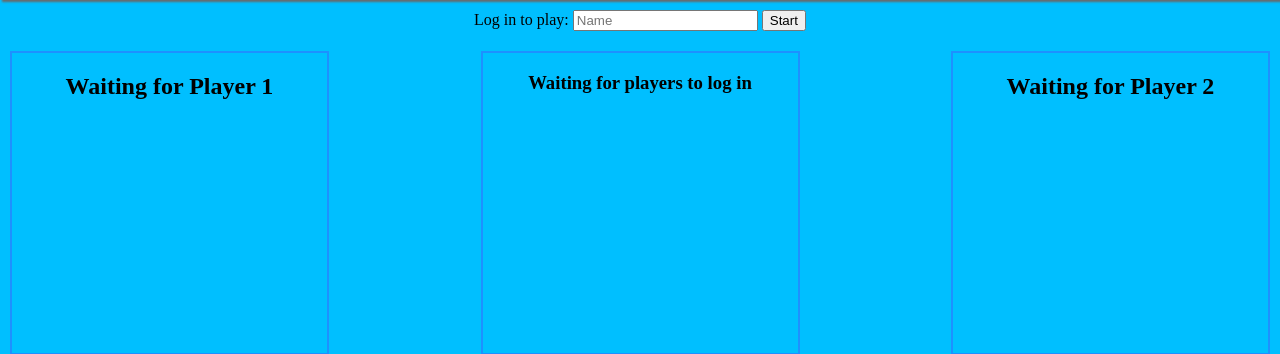
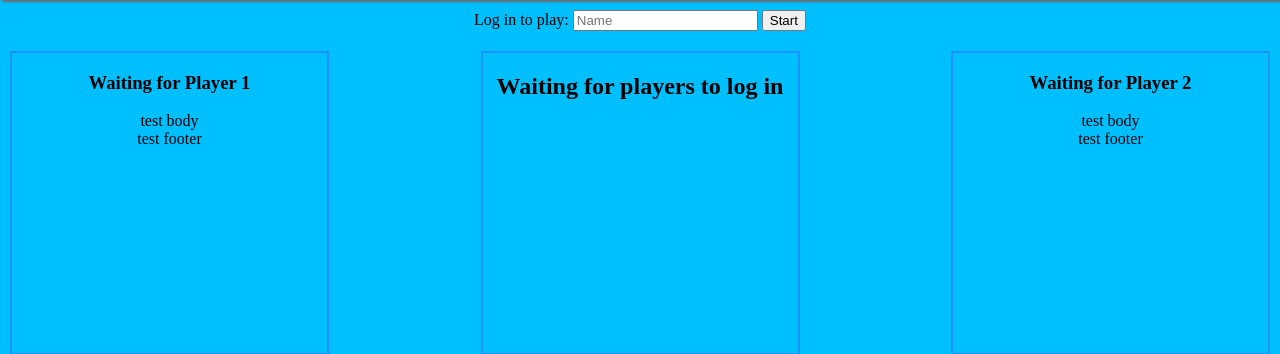
Before and after one commit to billbitt/RPS-Multiplayer, a PHP site: page / in a window 1280 px wide. Shown: the part 120-474 px from the top of the page. Run offline with PHP 8.4, Linux system fonts and the light colour scheme; some libraries are stand-ins or nearby versions.

Commit message:
midpoint save

```diff
--- a/assets/css/style.css
+++ b/assets/css/style.css
@@ -39,6 +39,10 @@ header {
     margin: 0px 0px 0px 15px;
 }
 
+#player1-footer, #player2-footer {
+    vertical-align: bottom;
+}
+
 .game-choice {
     vertical-align: middle;
 }
--- a/assets/js/game.js
+++ b/assets/js/game.js
@@ -8,8 +8,6 @@ var playerKey;
 var playerId;
 var numberOfPlayers;
 
-// '.info/connected' is a special location provided by Firebase that is updated every time the client's connection state changes.
-// '.info/connected' is a boolean value, true if the client is connected and false if they are
 // When the client's connection state changes...
 database.ref(".info/connected").on("value", function(snap) {
 	// If someone is connected..
@@ -19,34 +17,39 @@ database.ref(".info/connected").on("value", function(snap) {
 		// Remove user from the connection list when they disconnect.
 		con.onDisconnect().remove();
 	};
+}, function(errorObject){
+	alert("firebase encountered an error");
 });
 
-// database.ref("/connections") references a secific location in our database.
-// All of our connections will be stored in this directory.
 // When first loaded or when the connections list changes...
 database.ref("/connections").on("value", function(snap) {
 	// Display the viewer count in the html. The number of online users is the number of children in the connections list.
     console.log(snap.numChildren());
 	$("#connected-viewers").text(snap.numChildren());
+}, function(errorObject){
+	alert("firebase encountered an error");
 });
 
 database.ref("/gameState").on("value", function(snap) {
     var state = snap.val().gameState;
     if (state === "need-players"){
         //stuff
-    } else if (state === "player-one") {
+    } else if (state === "player-one-turn") {
         //stuff
-    } else if (state === "player-two") {
+    } else if (state === "player-two-turn") {
         //stuff
-    } else if (state === "result") {
+    } else if (state === "show-result") {
         //stuff
     };
 
+}, function(errorObject){
+	alert("firebase encountered an error");
 });
 
 database.ref("/players").on("value", function(snap) {
+    //figure out how many players are logged in
+    numberOfPlayers = parseInt(snap.numChildren());
     //if 2 players are logged in, hide the ability to log in, otherwise, show it
-    numberOfPlayers = parseInt(snap.numChildren());
     if (numberOfPlayers >= 2) {
         $("#login-form").hide();
         //set game state to player one's turn'
@@ -56,6 +59,41 @@ database.ref("/players").on("value", function(snap) {
     } else {
         $("#login-form").show();
     };
+
+    //update the display of player's names, if they exist
+    if (snap.child("p1").exists()){
+        console.log("p1 exists");
+        //display the player's name and record
+        $("#player1-header").html("<p>" + snap.val().p1.playerName + "</p>");
+        $("#player1-footer").html("<p>Wins: " + snap.val().p1.wins + ", Losses: " + snap.val().p1.losses + "</p>")
+    };
+
+    if (snap.child("p2").exists()){
+        console.log("p2 exists");
+       //display the player's name and record
+        $("#player2-header").html("<p>" + snap.val().p2.playerName + "</p>")
+        $("#player1-footer").html("<p>Wins: " + snap.val().p2.wins + ", Losses: " + snap.val().p2.losses + "</p>")
+    };
+
+}, function(errorObject){
+	alert("firebase encountered an error");
+});
+
+database.ref("/players").on("child_added", function(snap) {
+    console.log("new player added");
+}, function(errorObject){
+	alert("firebase encountered an error");
+});
+
+//if data in the players change, see if it is time to compare results
+database.ref("/players").on("child_changed", function(snap) {
+    console.log("child info changed");
+    //compare their selections
+
+    //if the selections are both valid, then compare them
+
+}, function(errorObject){
+	alert("firebase encountered an error");
 });
 
 //on initial load, get a snapshot.  also if any values change, get a snapshot.
@@ -73,6 +111,7 @@ database.ref("/chatLog").on("child_added", function(childSnapshot){
 }, function(errorObject){
 	alert("firebase encountered an error");
 });
+
 //let everyone know a new player is watching the chat by adding a child
 database.ref("/chatLog").push({
 	message: "<-- a new user has entered chat -->",
@@ -82,20 +121,21 @@ database.ref("/chatLog").push({
 
 //functionality when player clicks the login button
 $("#login-form-btn").on("click", function(){
+    //figure out if you are player 1 or player 2
+    var playerNumber = numberOfPlayers + 1;
+    playerId = "p" + playerNumber;
     //store the name locally
     playerName = $("#login-form-name").val().trim()
     //create the player object  //NOTE: would be cool to pull history from cookies if they have logged in before.
     var newPlayerData = {
         losses: 0,
-        name: playerName,
+        playerName: playerName,
         wins: 0
     };
-    var newPlayer = database.ref("/players").push(newPlayerData);
-    //store the player key so we can access it on the database
-    playerKey = newPlayer.key;
+    //push the player data and store the key in playerKey
+    var playerKey = database.ref("/players/" + playerId).set(newPlayerData).key;
+    //conole logs for test
     console.log("player key: " + playerKey);
-    //link the player to the appropriate box
-    playerId = numberOfPlayers;
     console.log("player id: " + playerId);
     //hide the login form because this player has already logged in
     $("#login-form").hide();
@@ -122,12 +162,10 @@ $("#chat-form-btn").on("click", function(){
 
 //this function will clear out the contents of the gameplay section for a new game
 function setUpGame(){
-    //clear out contents of each of the gameplay boxes
-    $(".gameplay-component").empty();
     //fill in starter info
-    $("#player1-section").html("<h2>Waiting for Player 1</h2>");
-    $("#game-status").html("<h3>Waiting for players to log in</h3>");
-    $("#player2-section").html("<h2>Waiting for Player 2</h2>");
+    $("#player1-header").html("<h3>Waiting for Player 1</h3>");
+    $("#game-status").html("<h2>Waiting for players to log in</h2>");
+    $("#player2-header").html("<h3>Waiting for Player 2</h3>");
     //set initial game state
     database.ref("/gameState").set({
         gameState: "need-players"
@@ -137,15 +175,14 @@ function setUpGame(){
 function setUpPlayer(playerId){
     //decide which player area to edit
     var playerArea;
-    if (playerId === 1){
-        playerArea = $("#player1-section");
-    } else if (playerId === 2) {
-        playerArea = $("#player2-section");
+    if (playerId === "p1"){
+        playerArea = $("#player1-body");
+    } else if (playerId === "p2") {
+        playerArea = $("#player2-body");
     };
-    //clear out contents of each of the gameplay boxes
+    //clear out contents of the area where the selections will go
     playerArea.empty();
-    //fill in starter info
-    playerArea.html("<h3>" + playerName + "</h3>");  //note: get player name from database
+    //fill in the selections
     var rock = $("<h2 class='game-choice'>Rock</h2>");
     rock.data("name", "rock");
     playerArea.append(rock);
@@ -154,9 +191,7 @@ function setUpPlayer(playerId){
     playerArea.append(paper);
     var scissors = $("<h2 class='game-choice'>scissors</h2>");
     scissors.data("name", "scissors");
-    playerArea.append(scissors);
-    playerArea.append("<div class='player-stats' id='wins'>Wins: </div>");
-    playerArea.append("<div class='player-stats' id='losses'>Losses: </div>");
+    //add on.click functions? or do that outside
 }
 
 //this function will reset part of the game if a player disconnects
--- a/index.html
+++ b/index.html
@@ -17,11 +17,17 @@
         </form>
     </div>
     <div class="gameplay-section">
-        <div class="gameplay-component" id="player1-section">test
+        <div class="gameplay-component" id="player1-section">
+            <div id="player1-header">test head</div>
+            <div id="player1-body">test body</div>
+            <div id="player1-footer">test footer</div>
         </div>
         <div class="gameplay-component" id="game-status">test2
         </div>
-        <div class="gameplay-component" id="player2-section">test3
+        <div class="gameplay-component" id="player2-section">
+            <div id="player2-header">test head</div>
+            <div id="player2-body">test body</div>
+            <div id="player2-footer">test footer</div>
         </div>
     </div>
     <div class="chat-section">
```
